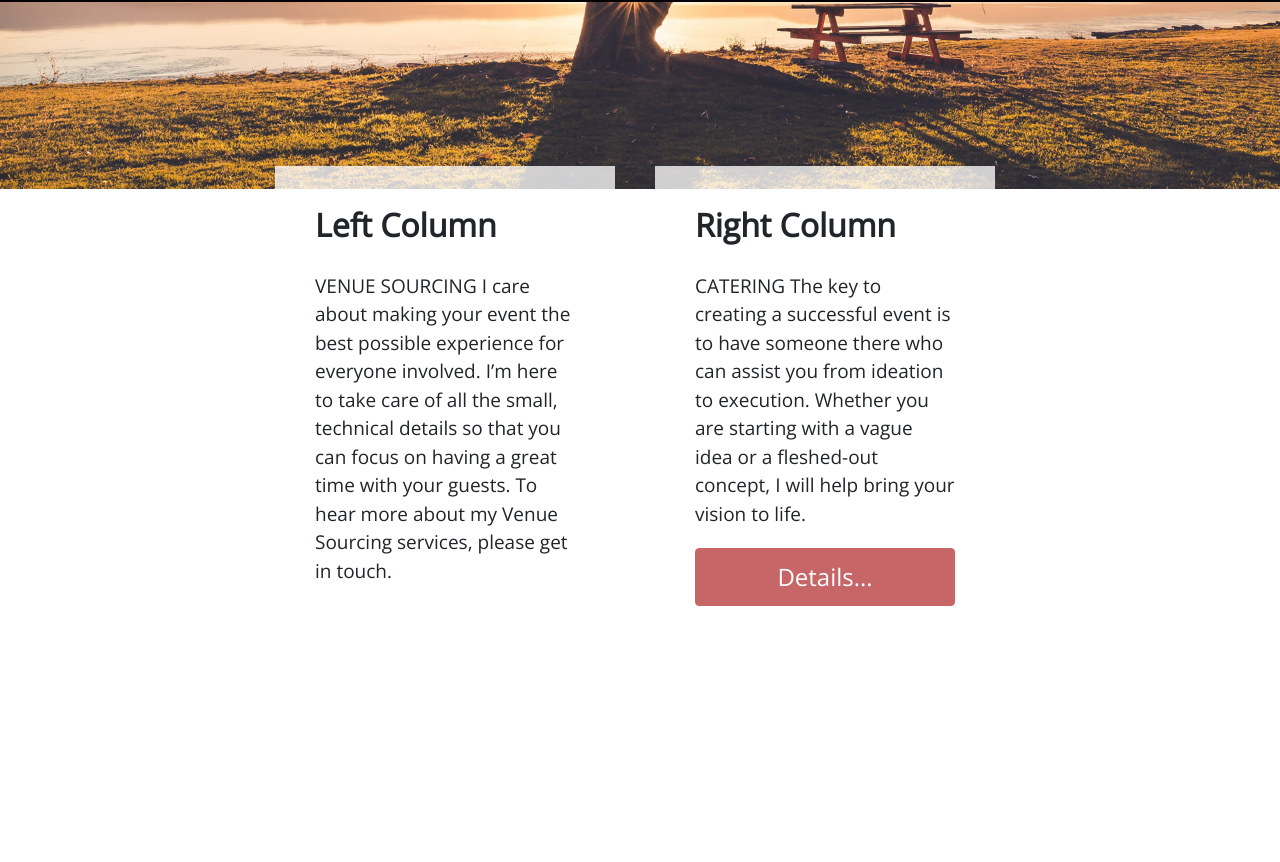
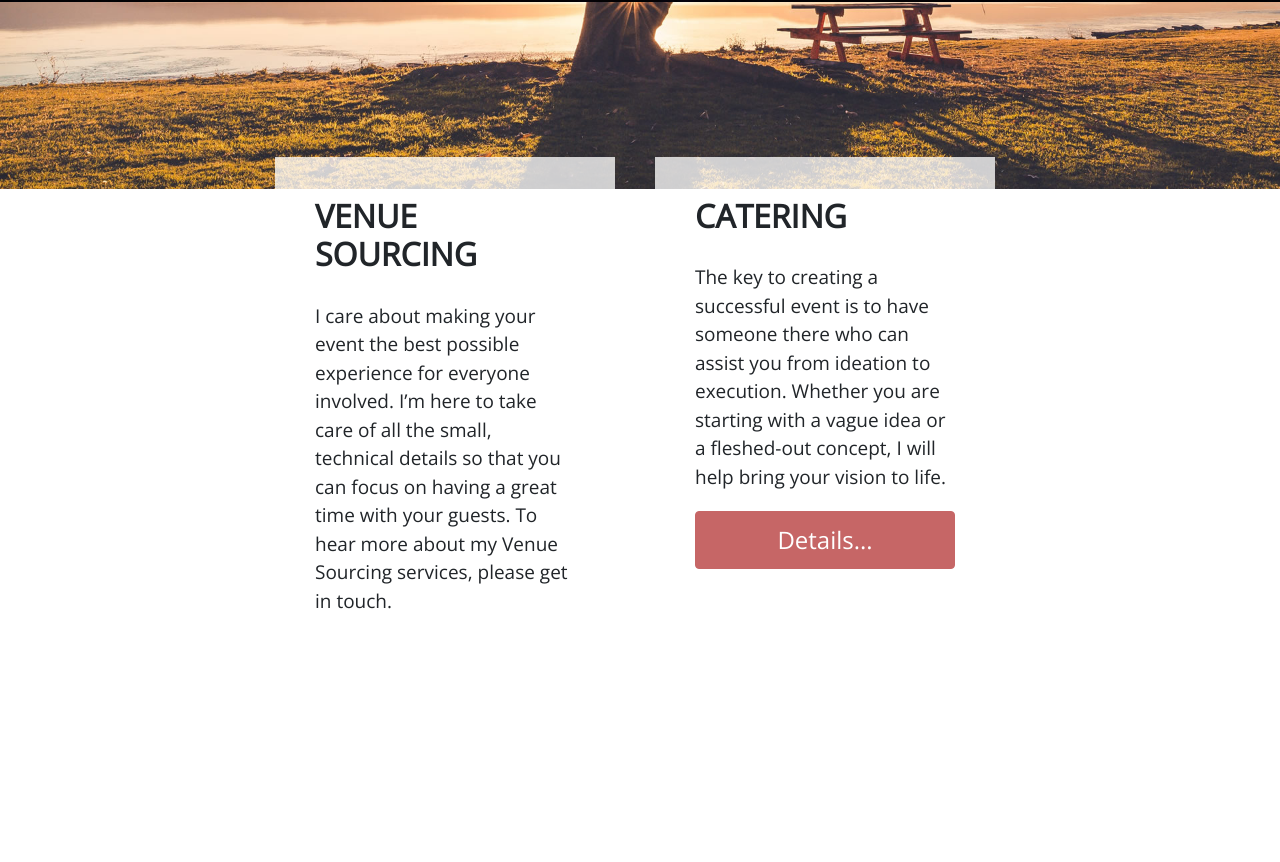
Before and after one commit to PureEctasy/Partytime, a plain HTML site: page index.html in a window 1280 px wide. Shown: the part 798-1660 px from the top of the page. Drawn offline with nearby package versions, Linux system fonts and the light colour scheme.

Commit message:
Update index.html

```diff
--- a/index.html
+++ b/index.html
@@ -52,14 +52,14 @@ https://www.tooplate.com/view/2096-individual
           <section class="container tm-page-1-content tm-page-2">
             <div class="row">
               <article class="col-md-6 tm-article tm-bg-white-transparent">
-                <header><h2 >Left Column</h2></header>
-                <b>VENUE SOURCING
-                  I care about making your event the best possible experience for everyone involved. I’m here to take care of all the small, technical details so that you can focus on having a great time with your guests. To hear more about my Venue Sourcing services, please get in touch.</b>
+                <header><h2 >VENUE SOURCING</h2></header>
+                <b>
+                 I care about making your event the best possible experience for everyone involved. I’m here to take care of all the small, technical details so that you can focus on having a great time with your guests. To hear more about my Venue Sourcing services, please get in touch.</b>
               </article>
 
               <article class="col-md-6 tm-article tm-bg-white-transparent">
-                <header><h2>Right Column</h2></header>
-                <b>CATERING
+                <header><h2>CATERING</h2></header>
+                <b>
                   The key to creating a successful event is to have someone there who can assist you from ideation to execution. Whether you are starting with a vague idea or a fleshed-out concept, I will help bring your vision to life.</b>
 
                   <a href="#tm-section-3" class="btn btn-danger ml-auto mr-0 tm-btn-block">Details...</a>
```
